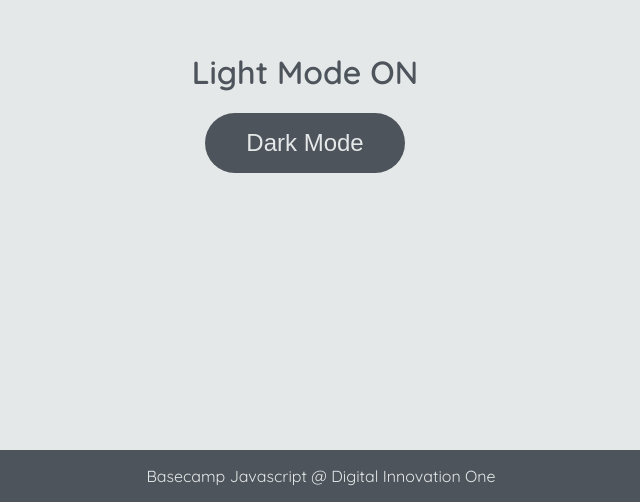
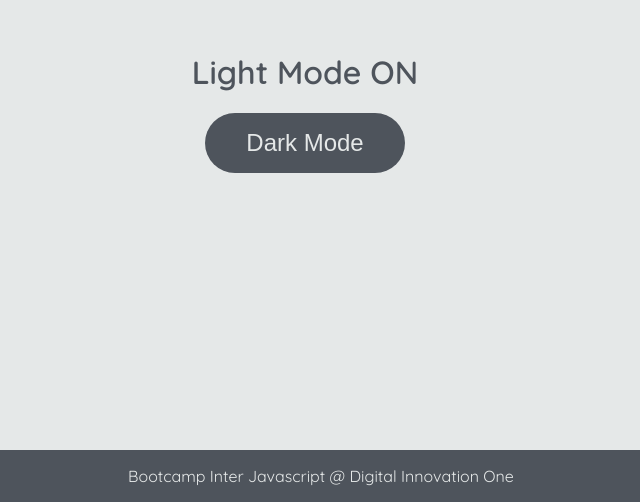
Before and after one commit to MarlonHDC/manipulating-DOM-exercises-JavaScript, a plain HTML site: page index.html in a window 1280 px wide. Shown: the part 298-800 px from the top of the page, 335-975 px from the left. Drawn offline with Linux system fonts and the light colour scheme.

Commit message:
Inter footer added

```diff
--- a/index.html
+++ b/index.html
@@ -13,7 +13,7 @@
 			<button aria-label="selecionar-modo" id="mode-selector">Dark Mode</button>
 		</main>
 
-		<footer>Basecamp Javascript @ Digital Innovation One</footer>
+		<footer>Bootcamp Inter Javascript @ Digital Innovation One</footer>
 		<script src="assets/js/scripts.js"></script>
 	</body>
 </html>
```
